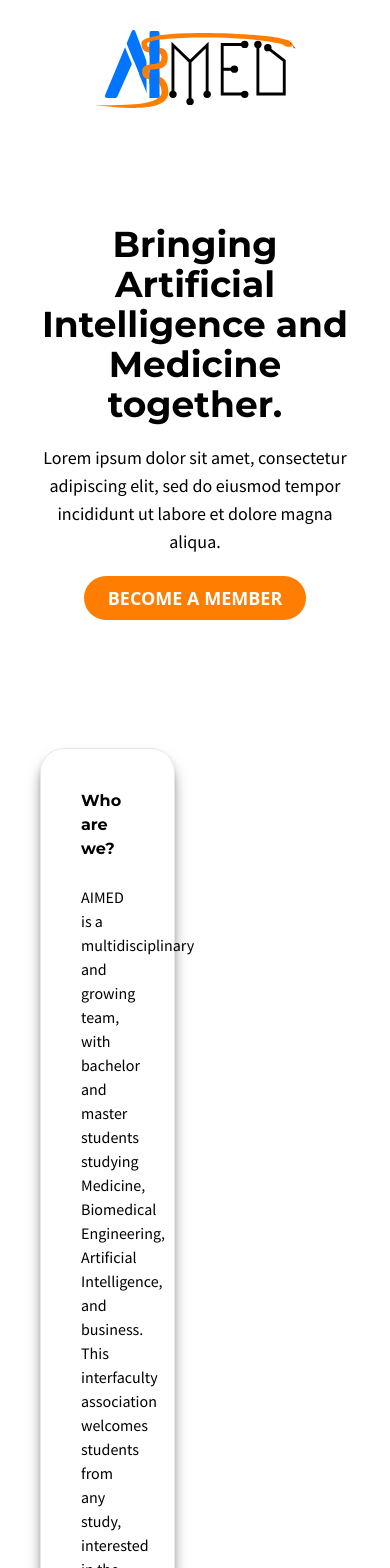
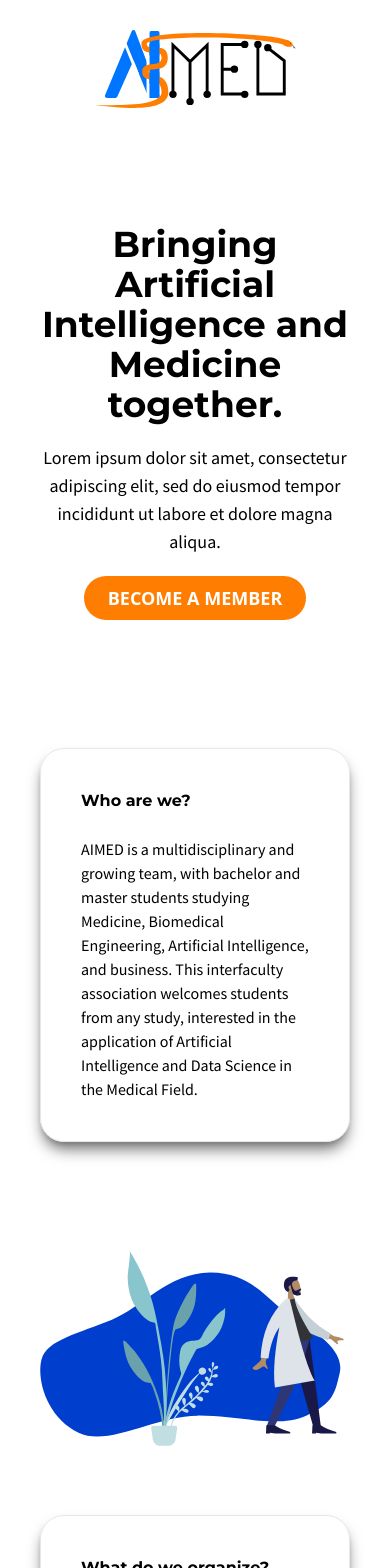
Before and after one commit to aimedgroningen/aimed-frontend, a Nuxt app: page / in a window 390 px wide. Shown: the top 1568 px of the page. Built offline with nearby package versions, Linux system fonts and the light colour scheme.

Commit message:
fix: :iphone: Made content responsive

```diff
--- a/components/home/Content.vue
+++ b/components/home/Content.vue
@@ -1,6 +1,6 @@
 <template>
   <section
-    class="grid w-screen -translate-y-24 grid-cols-2 gap-10 px-10 font-body"
+    class="grid w-screen -translate-y-24 gap-10 px-10 font-body md:grid-cols-2"
   >
     <div class="rounded-3xl border py-10 px-10 shadow-lg shadow-neutral-500">
       <h1 class="font-display font-bold">Who are we?</h1>
```
